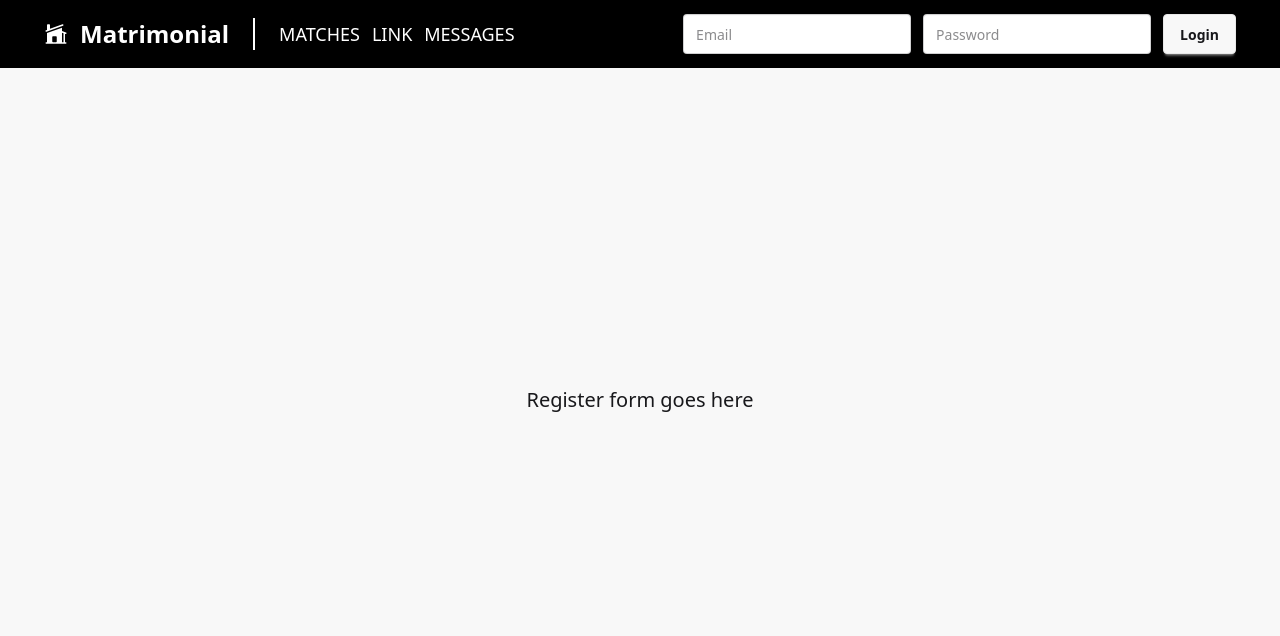
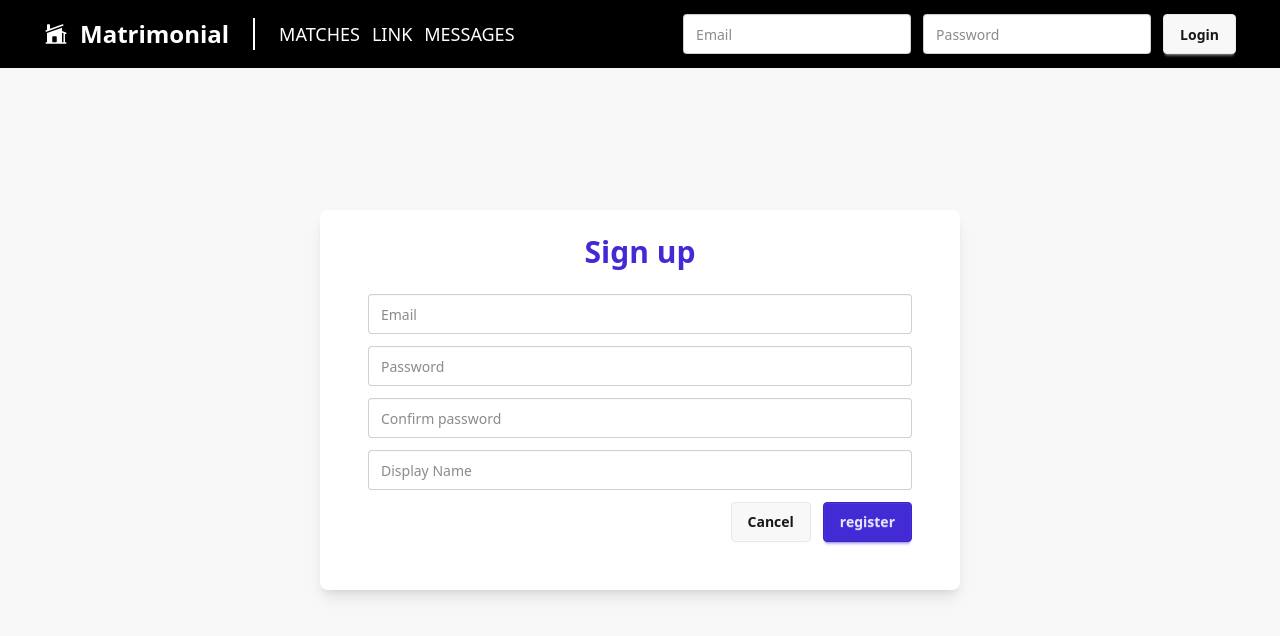
Before and after one commit to objectreference500/client, an Angular app: page / in a window 1280 px wide. Both pictures are taken after a click on the button "Register". Shown: the top 636 px of the page. Built offline with nearby package versions, Linux system fonts and the light colour scheme; no server answers.

Commit message:
added register component

```diff
--- /dev/null
+++ b/src/features/account/register/register.html
@@ -0,0 +1,20 @@
+<div class="card bg-base-100 w-1/2 mx-auto flex flex-col p-6
+            rounded-lg shadow-lg">
+    <div class="card-title justify-center text-3xl text-primary">
+        Sign up
+    </div>
+    <div class="card-body w-full">
+        <form #registerForm="ngForm" class="flex flex-col gap-3 w-full"
+        (ngSubmit)="register()">
+        <input type="text" class="input w-full" name="email" [(ngModel)]="creds.email" placeholder="Email">
+        <input type="password" class="input w-full" name="email" [(ngModel)]="creds.password" placeholder="Password">
+        <input type="password" class="input w-full" name="email" [(ngModel)]="creds.confirmPassword" placeholder="Confirm password">
+        <input type="text" class="input w-full" name="email" [(ngModel)]="creds.displayName" placeholder="Display Name">
+
+        <div class="flex items-center justify-end gap-3">
+            <button class="btn">Cancel</button>
+            <button class="btn btn-primary" type="submit">register</button>
+        </div>
+    </form>
+    </div>
+</div>
--- /dev/null
+++ b/src/features/account/register/register.ts
@@ -0,0 +1,21 @@
+import { Component } from '@angular/core';
+import { FormsModule } from '@angular/forms';
+import { RegisterCreds } from '../../../types/User';
+
+@Component({
+  selector: 'app-register',
+  imports: [FormsModule],
+  templateUrl: './register.html',
+  styleUrl: './register.css',
+})
+export class Register {
+  protected creds = {} as RegisterCreds;
+
+  register(){
+    console.log(this.creds);
+  }
+
+  cancel(){
+    console.log('cancelled')
+  }
+}
--- a/src/features/home/home.html
+++ b/src/features/home/home.html
@@ -19,8 +19,8 @@
         </div>
     </div>
     }@else {
-     <div class="text-xl text-center flex justify-center">
-        Register form goes here
+     <div class="w-full text-xl text-center flex justify-center">
+        <app-register class="w-full"/>
     </div>
     }
 
--- a/src/features/home/home.ts
+++ b/src/features/home/home.ts
@@ -1,8 +1,9 @@
 import { Component, signal } from '@angular/core';
+import { Register } from "../account/register/register";
 
 @Component({
   selector: 'app-home',
-  imports: [],
+  imports: [Register],
   templateUrl: './home.html',
   styleUrl: './home.css',
 })
--- a/src/types/User.ts
+++ b/src/types/User.ts
@@ -15,4 +15,5 @@ export type RegisterCreds ={
     email: string;
     displayName: string;
     password: string;
+    confirmPassword: string;
 }
```
Also changed, not shown: src/features/account/register/register.css (added).
